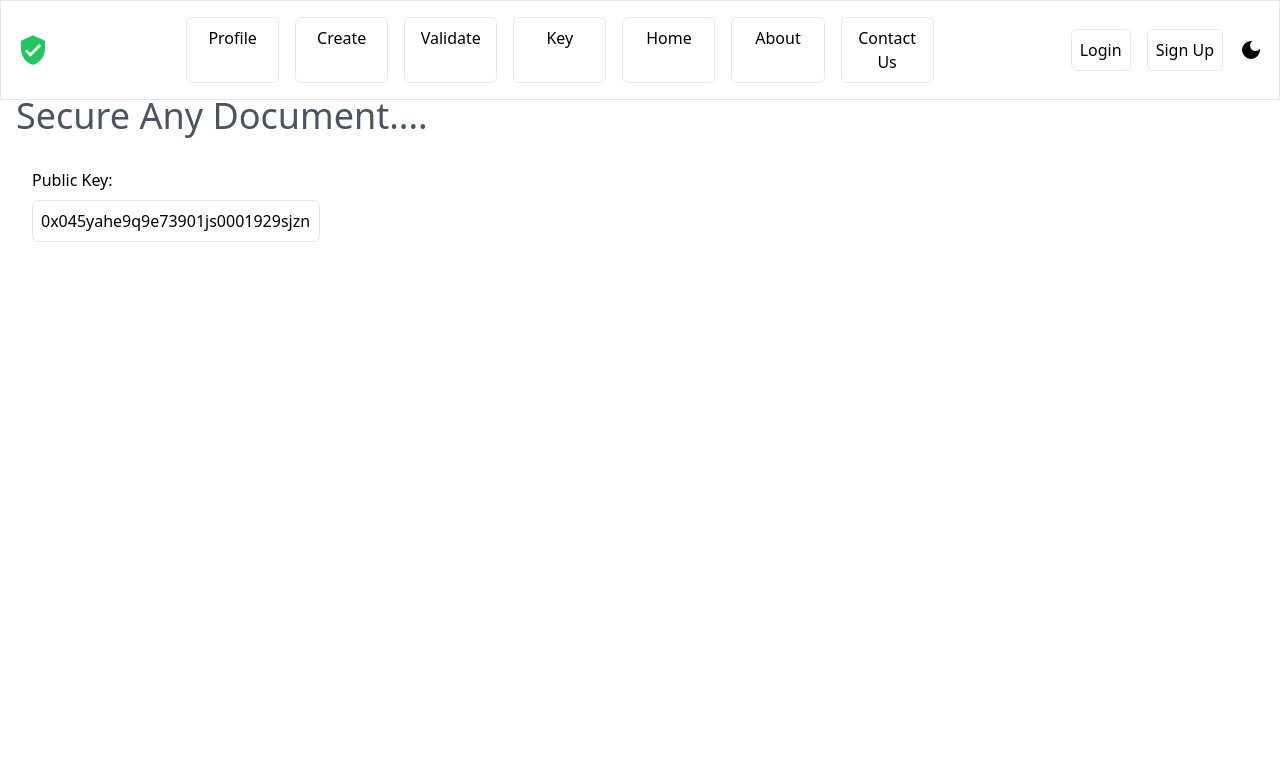
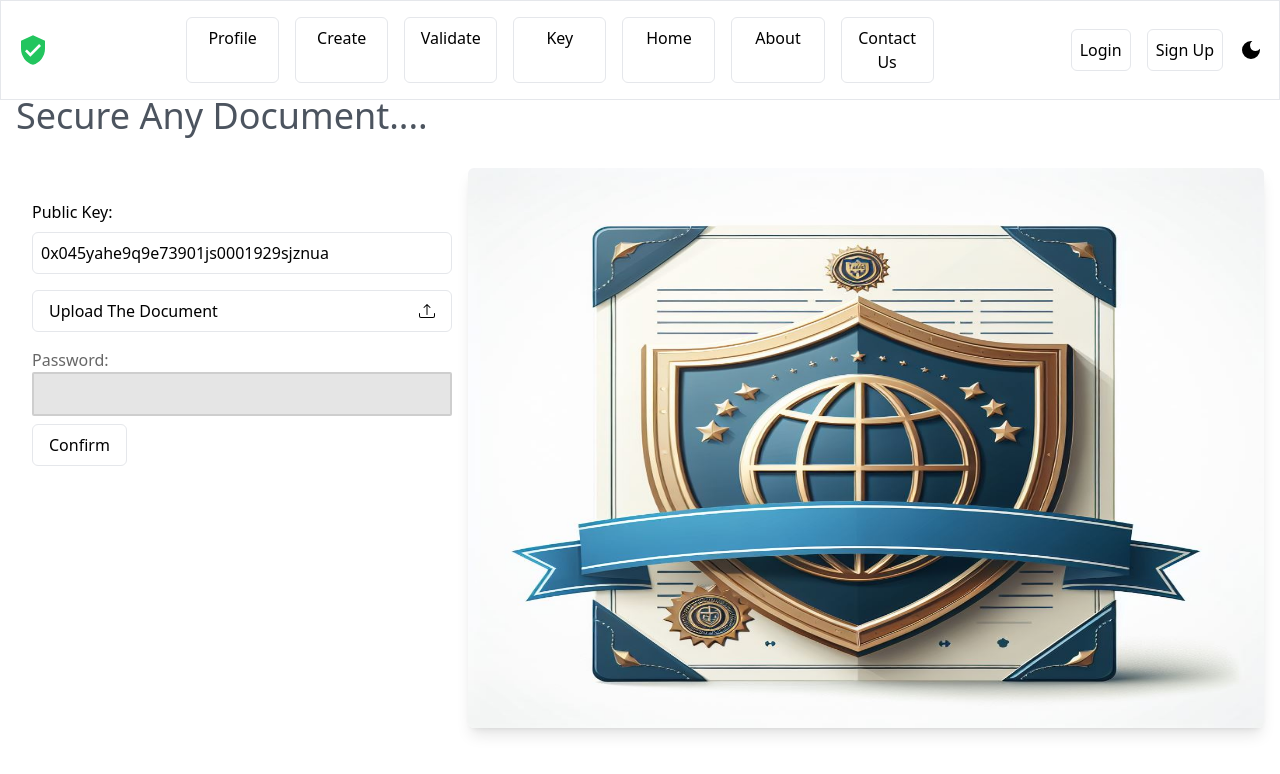
Before and after one commit to Aryan-Satija/DocSecure, a React (Create React App) app in the folder client/: page /create in a window 1280 px wide. Shown: the top 774 px of the page. Built offline with nearby package versions, Linux system fonts and the light colour scheme.

Commit message:
create page UI

```diff
--- a/client/src/pages/create.js
+++ b/client/src/pages/create.js
@@ -1,15 +1,32 @@
-import React from 'react'
-
+import React from 'react';
+import document_shield from '../assets/shield_document.png';
+import { BsUpload } from "react-icons/bs";
 export const Create = () => {
   return (
     <div className='px-4 py-24'>
-      <div className='text-4xl text-gray-800/80'>Secure Any Document....</div>
-      <form className='py-8 px-4'>
-          <div className='flex shrink-0 flex-col justify-center gap-2'>
-            <label >Public Key:</label>
-            <input type='text' id='public_id' value={'0x045yahe9q9e73901js0001929sjznua'} className='border rounded-md p-2 w-[18rem] focus:outline-none pointer-events-none' readOnly/>
-          </div>
-      </form>
+      <div className='text-4xl text-gray-800/80 mb-8'>Secure Any Document....</div>
+      <div className='flex justify-around'>
+        <form className='py-8 px-4'>
+            <div className='flex flex-col gap-2 min-w-[420px]'>
+              <label>Public Key:</label>
+              <input type='text' id='public_id' value={'0x045yahe9q9e73901js0001929sjznua'} className='border rounded-md p-2 w-full focus:outline-none pointer-events-none' readOnly/>
+              <div className='mt-2'>
+                <input type='file' id='file' name='file' accept='.pdf' className='hidden'/>
+                <label htmlFor='file' className={'border py-2 px-4 rounded-md cursor-pointer flex items-center justify-between'}>Upload The Document <BsUpload/></label>
+              </div>
+              <div className='flex flex-col items-start mt-2 text-black/60'>
+                  <label htmlFor='password'>Password:</label>
+                  <input id='password' name='password' className='bg-black/10 p-2 w-full rounded-sm border-2 border-black/10 outline-none focus:border-white/40' type={'password'}/>
+              </div>
+              <div>
+                <button className='border py-2 px-4 rounded-md'>Confirm</button>
+              </div>
+            </div>
+        </form>
+        <div>
+            <img src={document_shield} className='w-[50rem] h-[35rem] rounded-md shadow-lg'/>
+        </div>
+      </div>
     </div>
   )
 }
```
Also changed, not shown: client/src/assets/shield_document.png (added).
